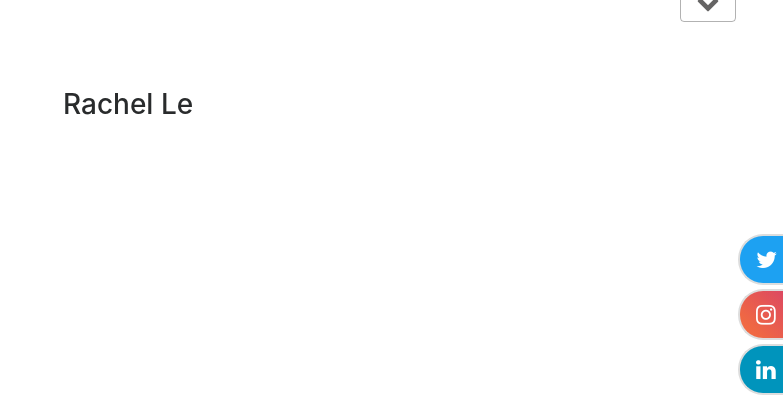
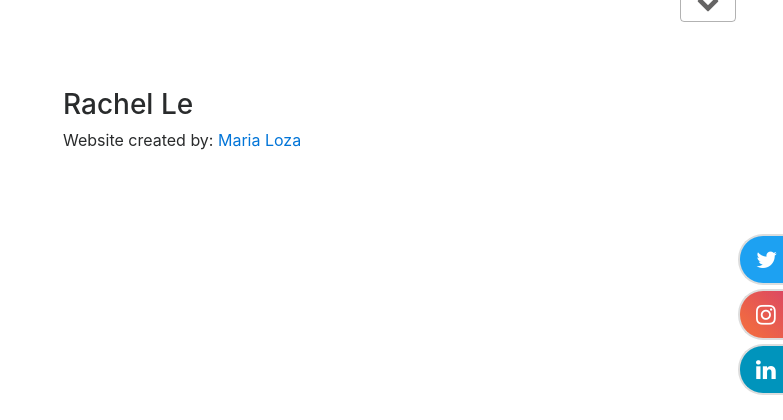
Before and after one commit to thetaPC/rachel_le, a PHP site: page /src/about.php in a window 1280 px wide. Shown: the part 36-456 px from the top of the page, without its empty margins (497-1280 px from the left). Run offline with PHP 8.4, Linux system fonts and the light colour scheme; data that the repository does not hold is empty; a stand-in replaces the project's code that opens the database connection; some libraries are stand-ins or nearby versions.

Commit message:
added credit to myself

```diff
--- a/src/about.php
+++ b/src/about.php
@@ -53,6 +53,7 @@
                         }
                     }
                 ?>
+                <p>Website created by: <a target="_blank" href="https://github.com/thetaPC">Maria Loza</a></p>
         </div>
     </div>
 
```
